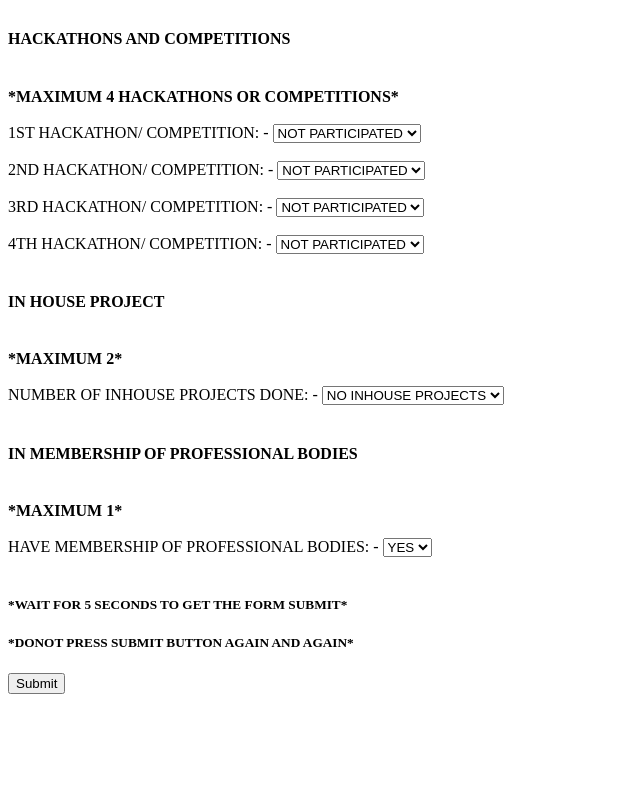
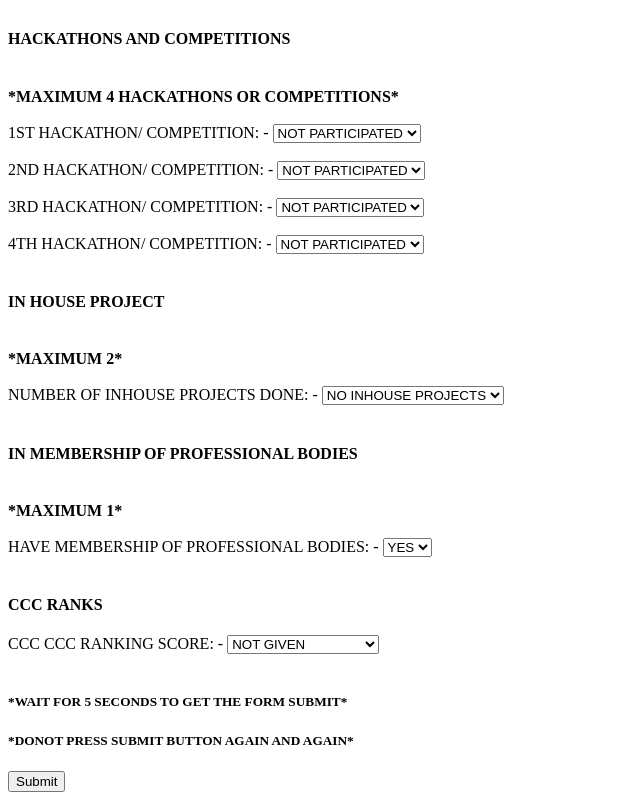
Before and after one commit to Akashpandit28/MATRIX_EVALUATION, a plain HTML site: page index.html in a window 1280 px wide. Shown: the part 1731-2531 px from the top of the page, without its empty margins (0-640 px from the left). Before the commit the page ends 2433 px from the top, so only its background shows below. Drawn offline with Linux system fonts and the light colour scheme.

Commit message:
CCC RANKING FIELD ADDED

```diff
--- a/index.html
+++ b/index.html
@@ -305,6 +305,27 @@
         <option value="1">YES</option>
         <option value="0">NO</option>
 </select><br><br>
+<!--CCC RANKING SCORE-->
+<h4>CCC RANKS</h4>
+<label for ="ccc">CCC CCC RANKING SCORE: - </label>
+<select name = "ccc" id = "ccc">
+        <option value="0">NOT GIVEN </option>
+        <option value="1">GREATER THAN 300</option>
+        <option value="2">276 - 300</option>
+        <option value="3">251 - 275</option>
+        <option value="4">226 - 150</option>
+        <option value="5">201 - 225</option>
+        <option value="6">176 - 200</option>
+        <option value="7">151 - 175</option>
+        <option value="8">126 - 150</option>
+        <option value="9">101 - 125</option>
+        <option value="10">76 - 100</option>
+        <option value="11">51 - 99</option>
+        <option value="12">41 - 50</option>
+        <option value="13">31 - 40</option>
+        <option value="14">21 - 30</option>
+        <option value="15">20 - AND BELOW</option>
+</select><br><br>
 <!--SUBMIT-->
 <h5><b>*WAIT FOR 5 SECONDS TO GET THE FORM SUBMIT*</b></h5>
 <h5><b>*DONOT PRESS SUBMIT BUTTON AGAIN AND AGAIN*</b></h5>
```
